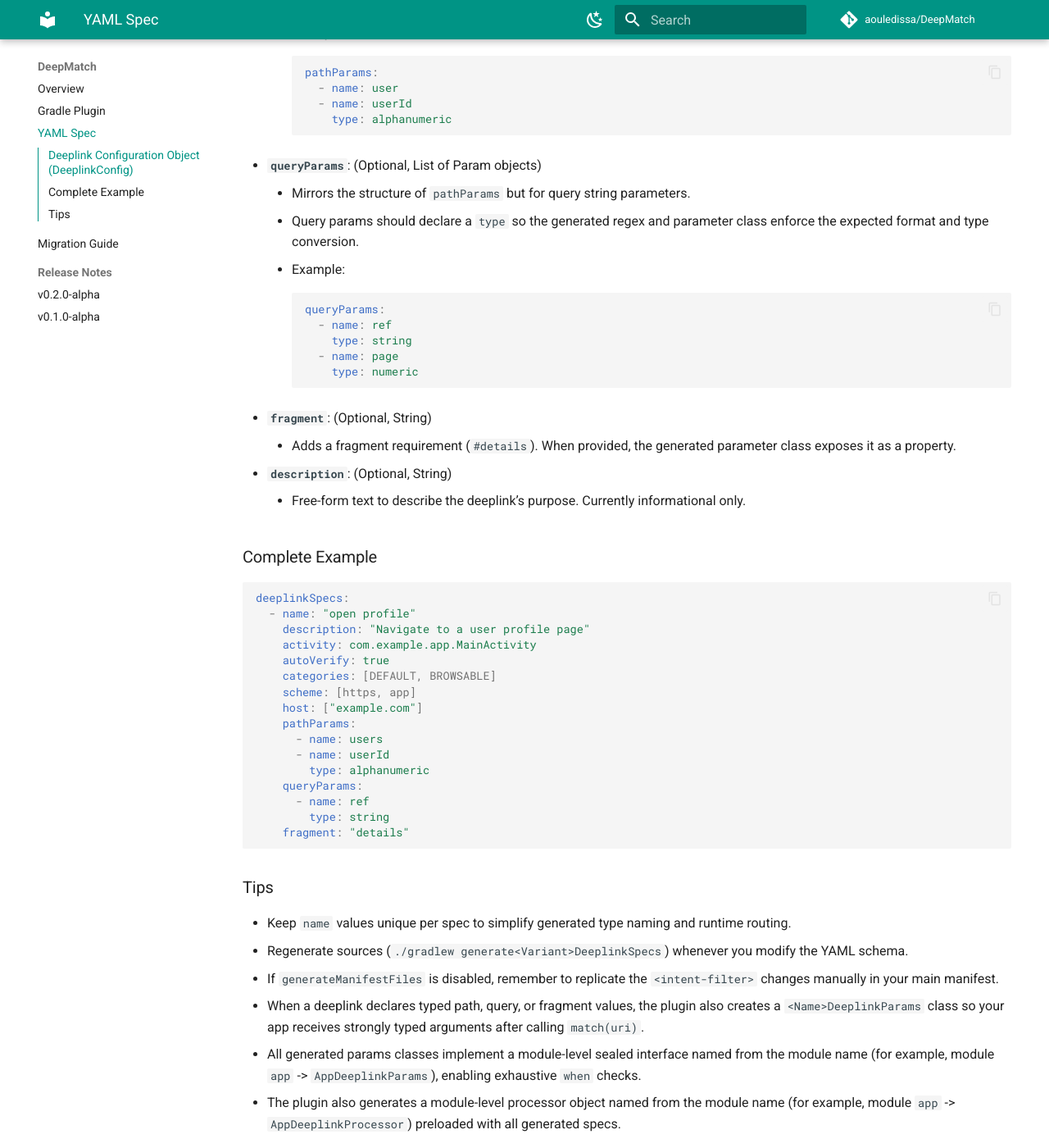
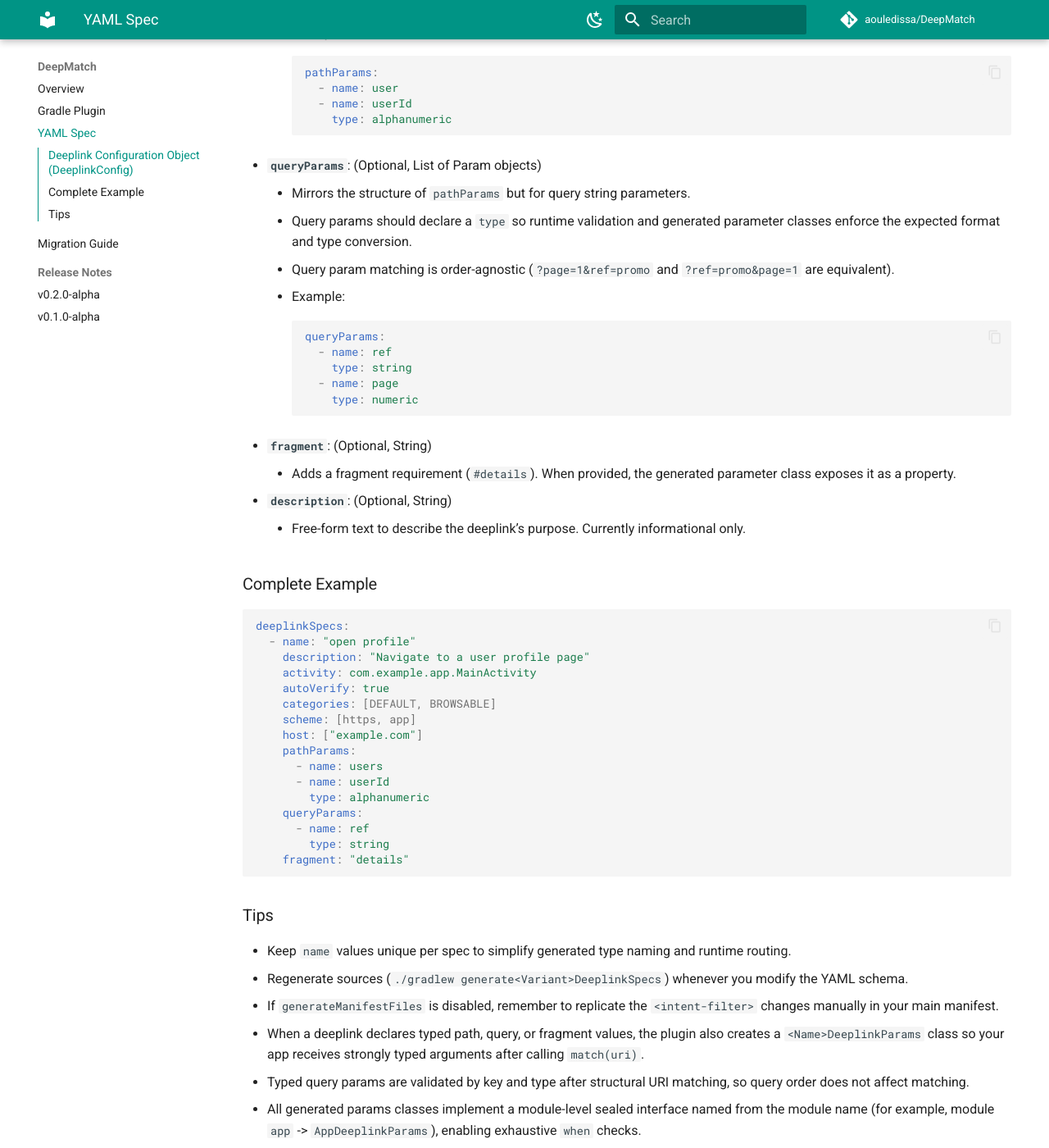
Before and after one commit to aouledissa/deep-match, an MkDocs documentation site: the page built from docs/config_file.md, in a window 1280 px wide and 1400 px high, scrolled down 1242 px. Shown: the whole window at 82% size. Built offline with MkDocs 1.6.1 and Material for MkDocs 9.7.7, drawn with Linux system fonts in a browser that asks for light colours; comment, search, counter and statistics services are not loaded.

Commit message:
make typed query matching order-agnostic (#14)
Co-authored-by: aouledissa <dev@aouledissa.com>

````diff
--- a/docs/config_file.md
+++ b/docs/config_file.md
@@ -43,7 +43,8 @@ Each item in the `deeplinkSpecs` list is a deep link configuration object with t
 
 *   **`queryParams`**: (Optional, List of Param objects)
     *   Mirrors the structure of `pathParams` but for query string parameters.
-    *   Query params should declare a `type` so the generated regex and parameter class enforce the expected format and type conversion.
+    *   Query params should declare a `type` so runtime validation and generated parameter classes enforce the expected format and type conversion.
+    *   Query param matching is order-agnostic (`?page=1&ref=promo` and `?ref=promo&page=1` are equivalent).
     *   Example:
         ```yaml
         queryParams:
@@ -86,5 +87,6 @@ deeplinkSpecs:
 - Regenerate sources (`./gradlew generate<Variant>DeeplinkSpecs`) whenever you modify the YAML schema.
 - If `generateManifestFiles` is disabled, remember to replicate the `<intent-filter>` changes manually in your main manifest.
 - When a deeplink declares typed path, query, or fragment values, the plugin also creates a `<Name>DeeplinkParams` class so your app receives strongly typed arguments after calling `match(uri)`.
+- Typed query params are validated by key and type after structural URI matching, so query order does not affect matching.
 - All generated params classes implement a module-level sealed interface named from the module name (for example, module `app` -> `AppDeeplinkParams`), enabling exhaustive `when` checks.
 - The plugin also generates a module-level processor object named from the module name (for example, module `app` -> `AppDeeplinkProcessor`) preloaded with all generated specs.
````
Also changed, not shown: CHANGELOG.md (+19 -0 lines), README.md (+3 -0 lines), docs/index.md (+3 -0 lines), 5 other files.
